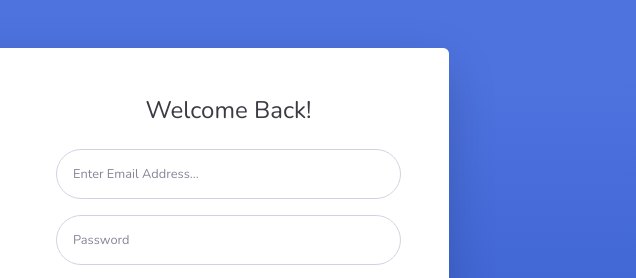
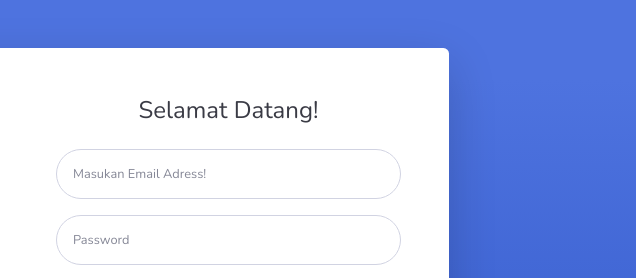
Before and after one commit to SenjaTW01/webproject, a website with bundled scripts: page login.html in a window 1280 px wide. Shown: the top 278 px of the page, 644-1280 px from the left. Built offline with nearby package versions, Linux system fonts and the light colour scheme.

Commit message:
Update login.html
UBAH LOGIN 1%

```diff
--- a/login.html
+++ b/login.html
@@ -39,13 +39,13 @@
                             <div class="col-lg-6">
                                 <div class="p-5">
                                     <div class="text-center">
-                                        <h1 class="h4 text-gray-900 mb-4">Welcome Back!</h1>
+                                        <h1 class="h4 text-gray-900 mb-4">Selamat Datang!</h1>
                                     </div>
                                     <form class="user">
                                         <div class="form-group">
                                             <input type="email" class="form-control form-control-user"
                                                 id="exampleInputEmail" aria-describedby="emailHelp"
-                                                placeholder="Enter Email Address...">
+                                                placeholder="Masukan Email Adress!">
                                         </div>
                                         <div class="form-group">
                                             <input type="password" class="form-control form-control-user"
```
